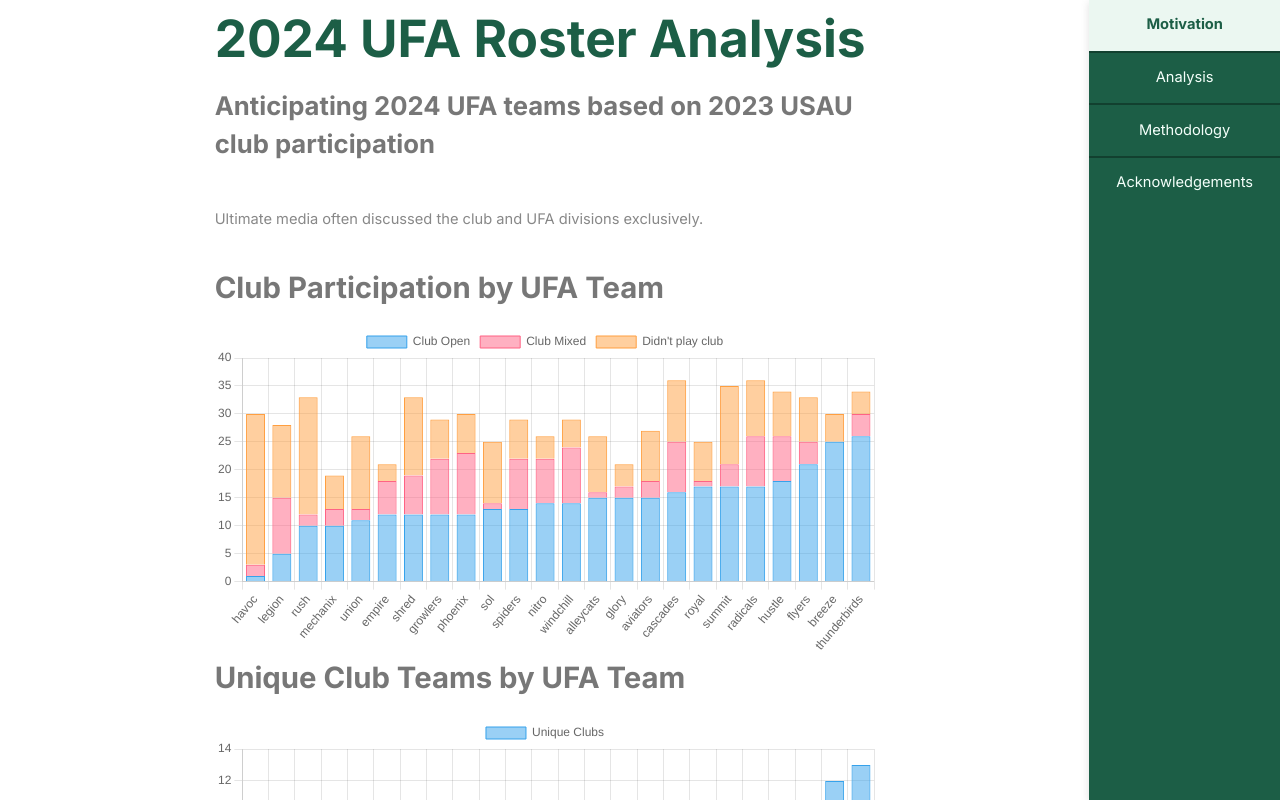
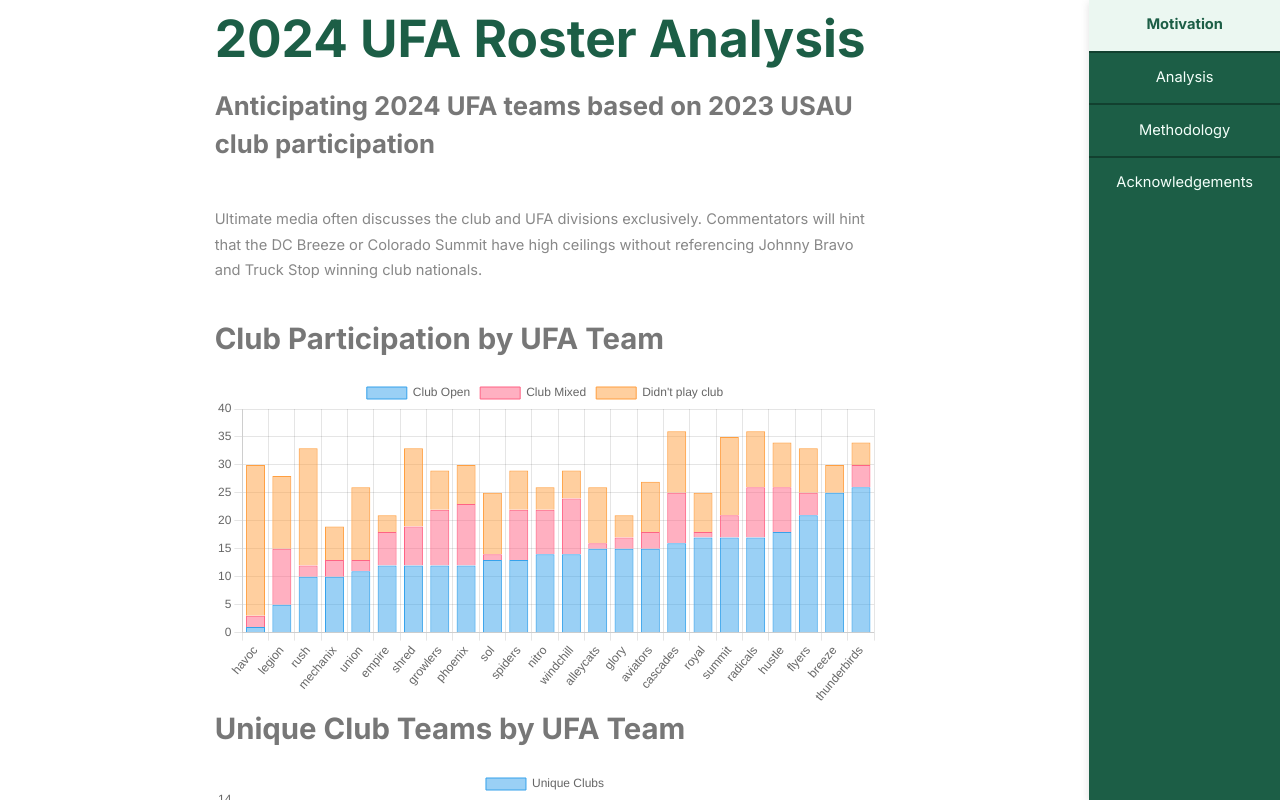
Before and after one commit to Afbcary/ufa-usau, a Next.js app: page /ufa-usau/ in a window 1280 px wide. Shown: the top 800 px of the page. Built offline with nearby package versions, Linux system fonts and the light colour scheme.

Commit message:
minor fixed

```diff
--- a/app/components/Analysis/Charts/WrappedChart.js
+++ b/app/components/Analysis/Charts/WrappedChart.js
@@ -10,7 +10,7 @@
         return () => {
             chart.destroy();
         }
-    }, [])
+    }, [props])
 
     return (
         <div>
--- a/app/components/Motivation/Motivation.js
+++ b/app/components/Motivation/Motivation.js
@@ -6,7 +6,11 @@
                     <h2>2024 UFA Roster Analysis</h2>
                     <p>Anticipating 2024 UFA teams based on 2023 USAU club participation</p>
                 </header>
-                <p>Ultimate media often discussed the club and UFA divisions exclusively.</p>
+                <p>
+                    Ultimate media often discusses the club and UFA divisions exclusively.
+                    Commentators will hint that the DC Breeze or Colorado Summit have high
+                    ceilings without referencing Johnny Bravo and Truck Stop winning club nationals.
+                </p>
             </div>
         </section>
     )
```
Also changed, not shown: app/components/Analysis/Analysis.js (+0 -25 lines), 1 other file (tests, documents, lock files or other folders).
